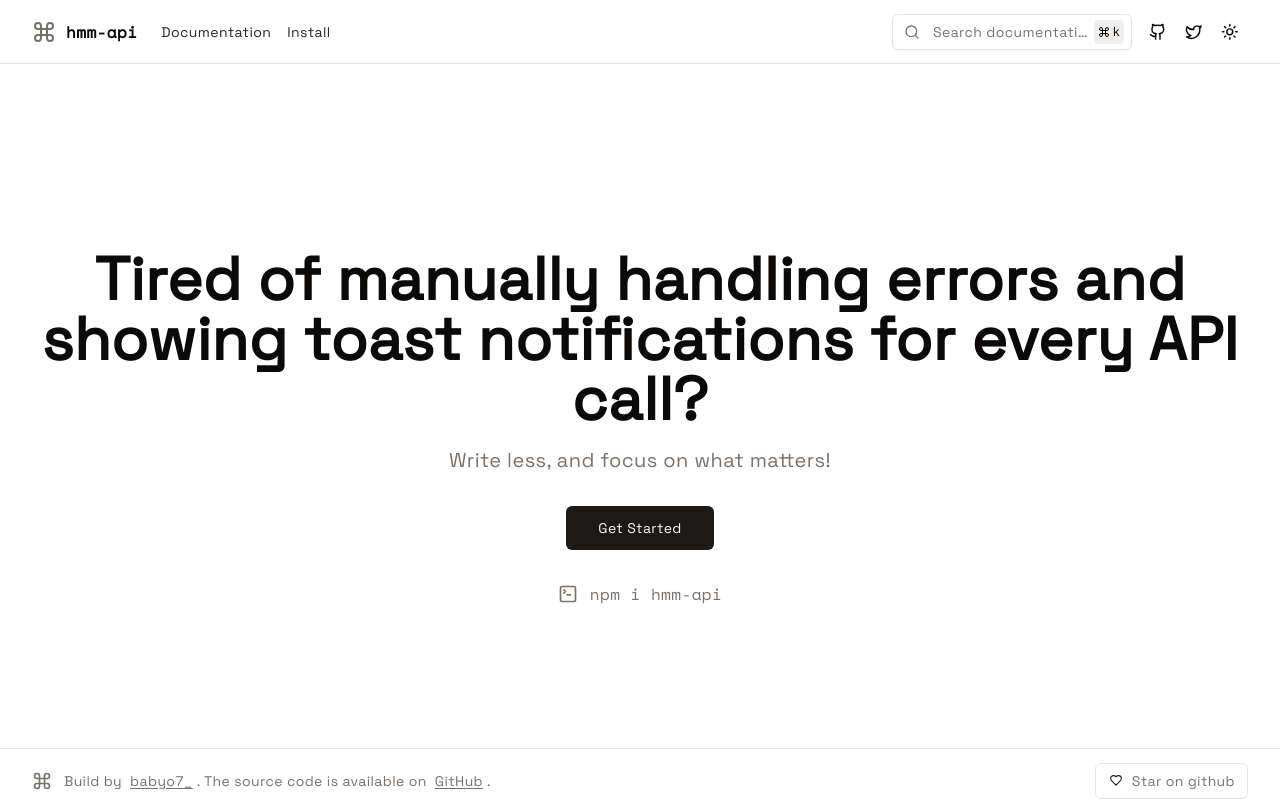
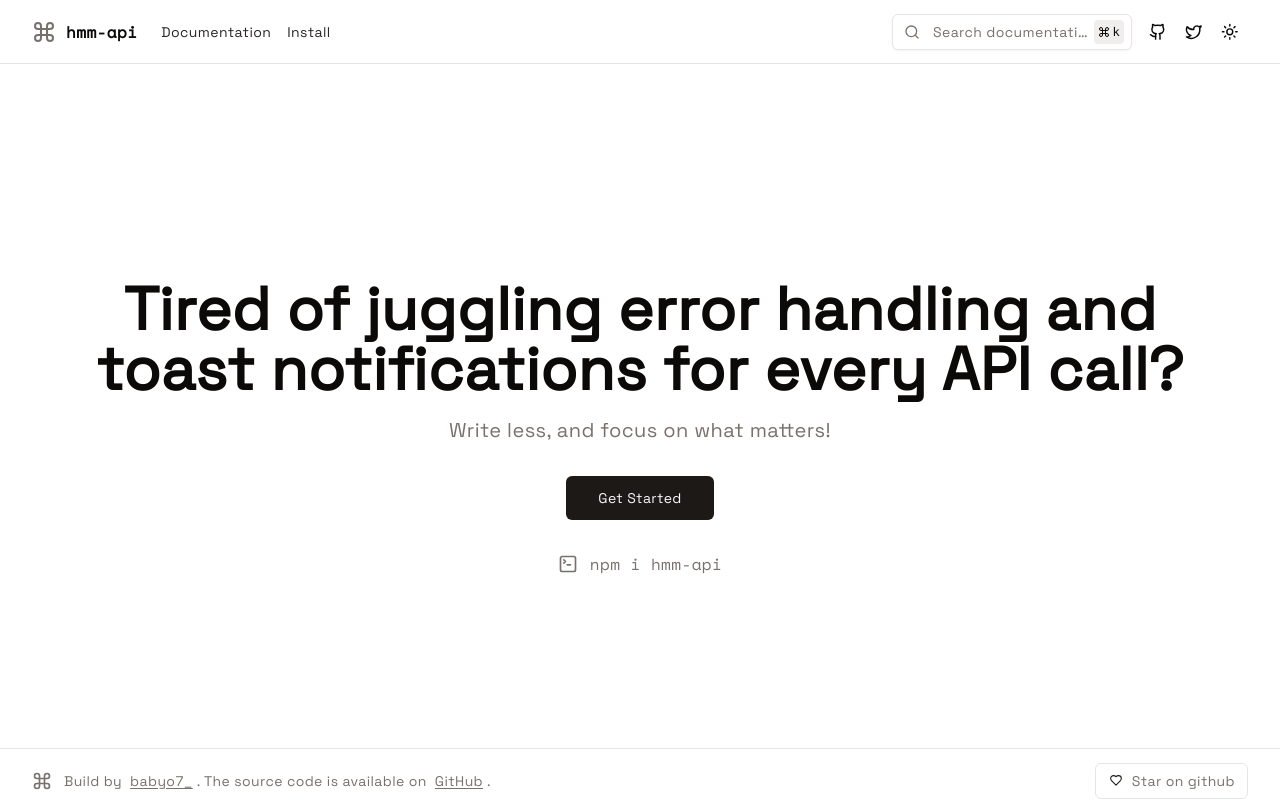
Before and after one commit to babyo77/hmm-api, a Next.js app in the folder web/: page / in a window 1280 px wide. Built offline with nearby package versions, Linux system fonts and the light colour scheme.

Commit message:
new tagline

```diff
--- a/web/app/layout.tsx
+++ b/web/app/layout.tsx
@@ -23,7 +23,7 @@ export const metadata: Metadata = {
   title: "hmm-api",
   metadataBase: new URL("https://hmm-api.vercel.app"),
   description:
-    "Tired of manually handling errors and showing toast notifications for every API call?",
+    "Tired of juggling error handling and toast notifications for every API call?",
 };
 
 export default function RootLayout({
--- a/web/app/page.tsx
+++ b/web/app/page.tsx
@@ -20,8 +20,8 @@ export default function Home() {
   return (
     <div className="flex sm:min-h-[85.5vh] min-h-[85vh] flex-col items-center justify-center text-center px-2 sm:py-8 py-12">
       <h1 className="text-3xl font-bold mb-4 sm:text-6xl">
-        Tired of manually handling errors and showing toast notifications for
-        every API call?
+        Tired of juggling error handling and toast notifications for every API
+        call?
       </h1>
       <p className="mb-8 sm:text-xl max-w-[800px] text-muted-foreground">
         Write less, and focus on what matters!
```
